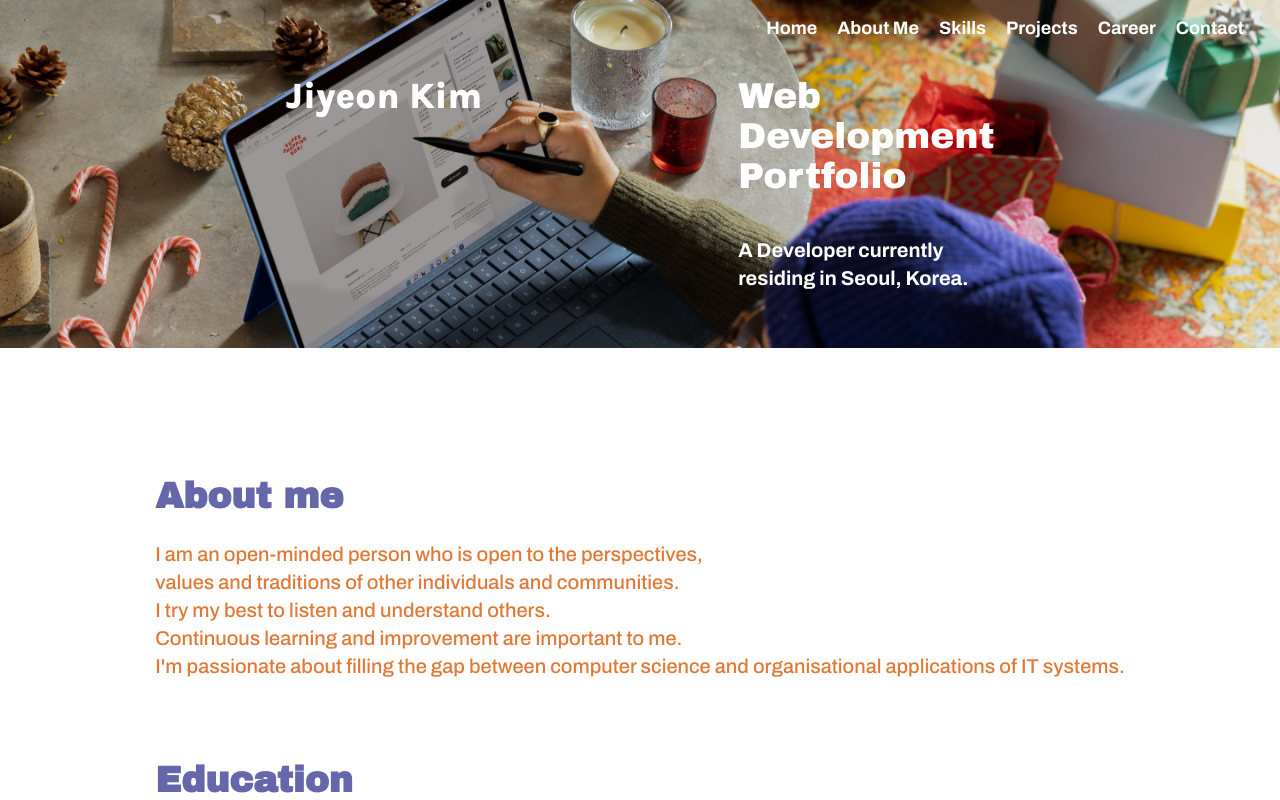
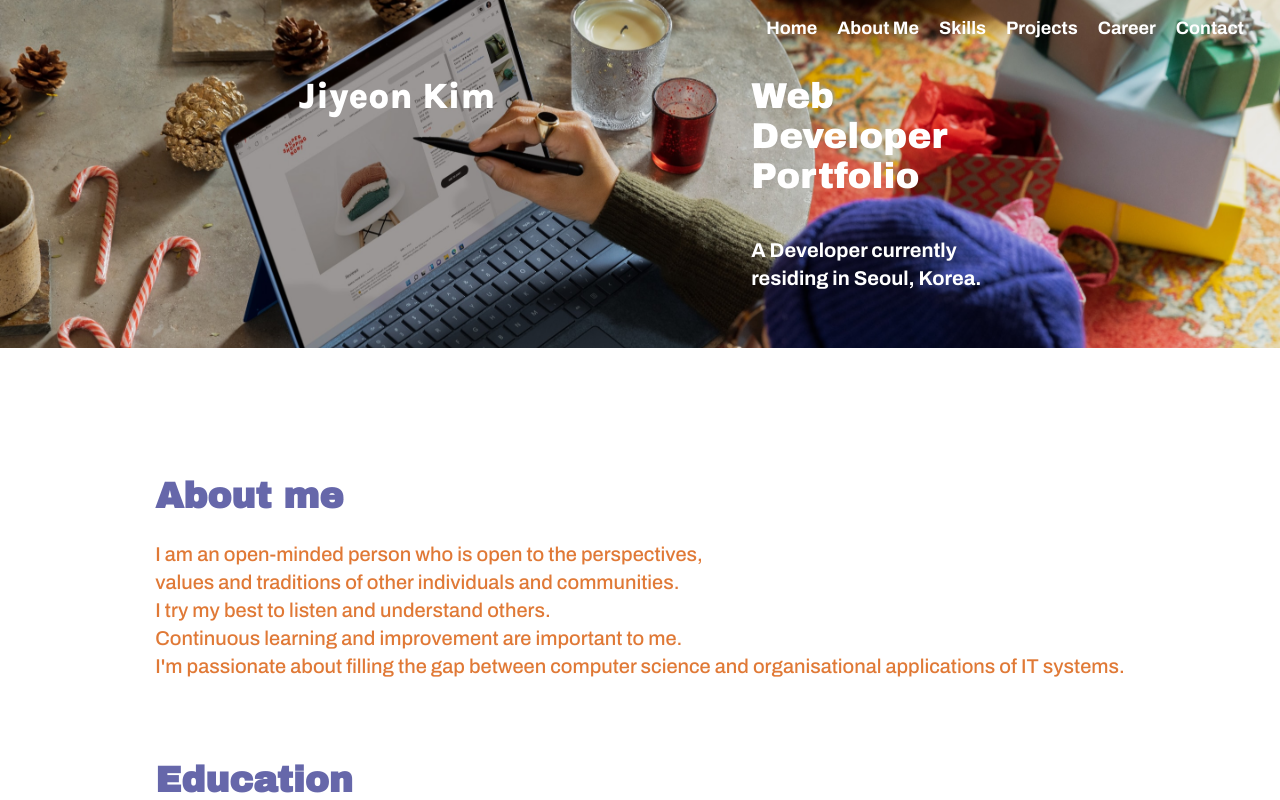
Before and after one commit to april-jiyeon-kim/april-portfolio, a Next.js app: page / in a window 1280 px wide. Shown: the top 800 px of the page. Built offline with nearby package versions, Linux system fonts and the light colour scheme.

Commit message:
fix: correct a type of greeting message

```diff
--- a/app/components/Greetings.tsx
+++ b/app/components/Greetings.tsx
@@ -22,7 +22,7 @@ const Greetings = (): JSX.Element => {
           </div>
           <div className="mt-4 md:mt-0 md:ml-64">
             <h1 className="text-4xl text-white font-archivoblack">
-              Web <br /> Development <br /> Portfolio
+              Web <br /> Developer <br /> Portfolio
             </h1>
             <p className="mt-10 text-xl font-bold text-white">
               A Developer currently
```
